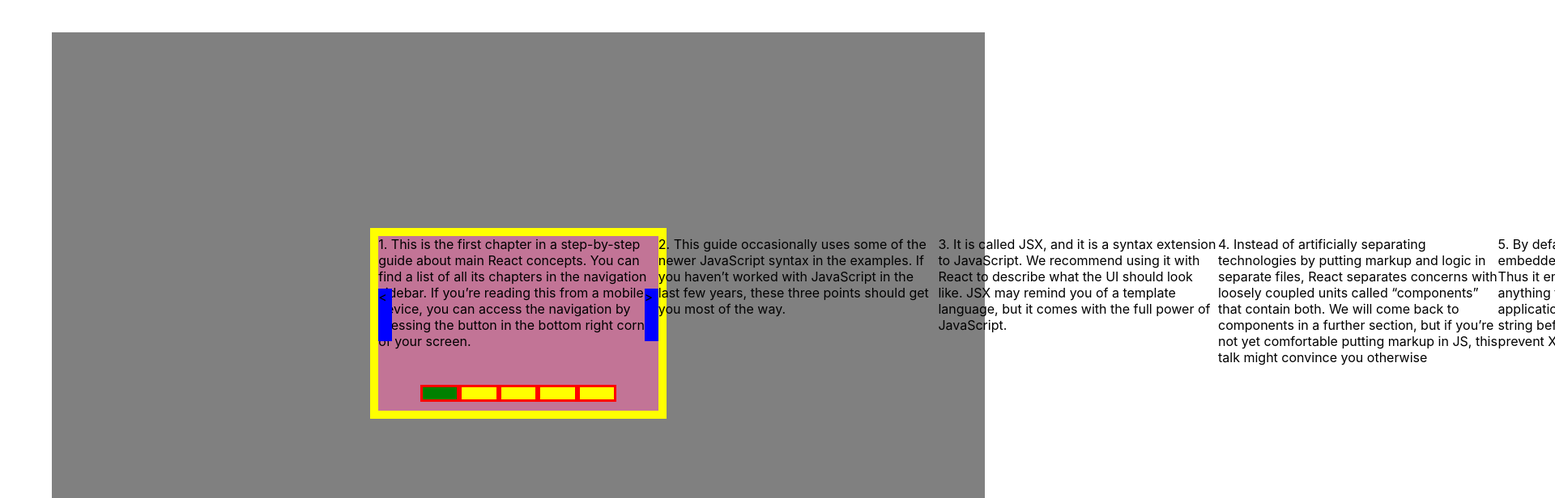
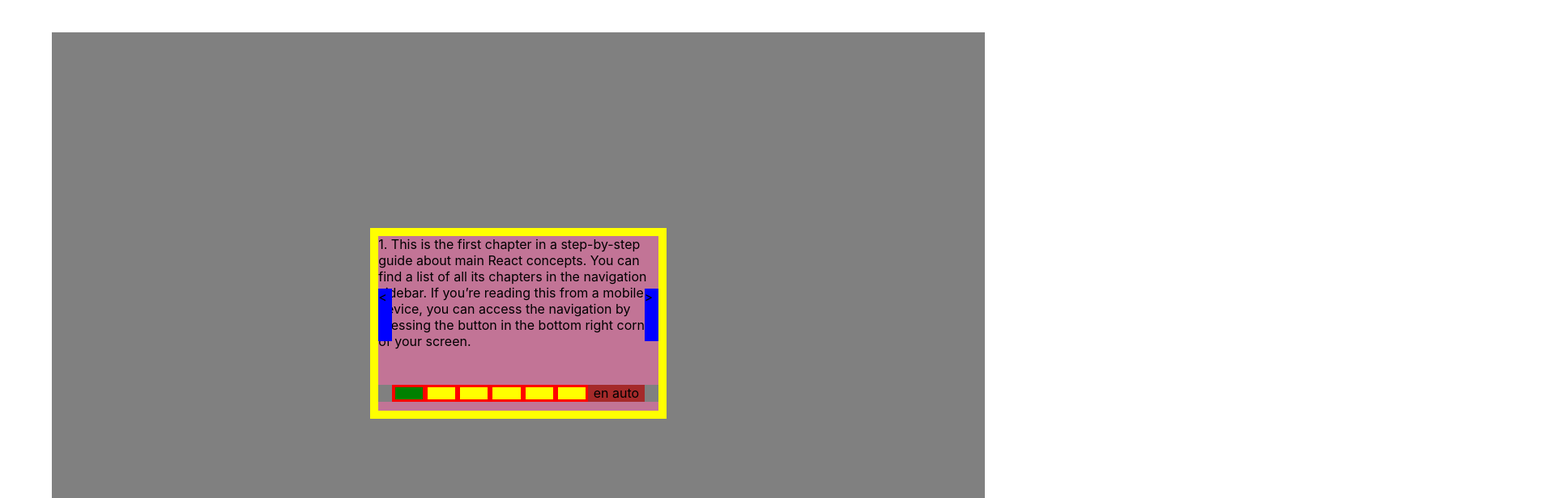
Before and after one commit to maxyou/react-ts-slider, a React (Create React App) app: page / in a window 1280 px wide. Shown: the top 616 px of the page at 81% size, 1920 px wide, since content can reach past the window. Built offline with nearby package versions, Linux system fonts and the light colour scheme.

Commit message:
en or dis autoplay

```diff
--- a/src/App.tsx
+++ b/src/App.tsx
@@ -35,6 +35,7 @@ function App() {
           <div><span>3. It is called JSX, and it is a syntax extension to JavaScript. We recommend using it with React to describe what the UI should look like. JSX may remind you of a template language, but it comes with the full power of JavaScript.</span></div>
           <div><span>4. Instead of artificially separating technologies by putting markup and logic in separate files, React separates concerns with loosely coupled units called “components” that contain both. We will come back to components in a further section, but if you’re not yet comfortable putting markup in JS, this talk might convince you otherwise</span></div>
           <div><span>5. By default, React DOM escapes any values embedded in JSX before rendering them. Thus it ensures that you can never inject anything that’s not explicitly written in your application. Everything is converted to a string before being rendered. This helps prevent XSS (cross-site-scripting) attacks.</span></div>
+          <div><span>6. By default, React DOM escapes any values embedded in JSX before rendering them. Thus it ensures that you can never inject anything that’s not explicitly written in your application. Everything is converted to a string before being rendered. This helps prevent XSS (cross-site-scripting) attacks.</span></div>
         </Carousel>
 
       </StyledDivByUser>
--- a/src/view/carousel/index.tsx
+++ b/src/view/carousel/index.tsx
@@ -9,7 +9,7 @@ const StyledDivCarousel = styled.div`
     height: 100%;
     background-color: #c27496;
     position: relative;
-    //overflow: hidden;
+    overflow: hidden;
 `
 
 const StyledDivWin = styled.div<{left: number}>`
@@ -40,7 +40,24 @@ const StyledDivRightArrow = styled.div`
     right:0%;
     background-color: blue;
 `
-
+const StyledDivProgress = styled.div`
+    width: 100%;
+    height: 10%;
+    position:absolute;
+    bottom:5%;
+    background-color: gray;
+    display: flex;
+    justify-content: center;
+    align-items: stretch;
+`
+const StyledDivAutoPlay = styled.div`
+    width: 20%;
+    height: 100%;
+    background-color: brown;
+    display: flex;
+    justify-content: center;
+    align-items: stretch;
+`
 interface CarouselOption {
   slideTime: number,
   autoPlay: boolean
@@ -59,6 +76,7 @@ function Carousel(props: IProps) {
   const childrenNumber = childrenSub.length
 
   const childrenLeft:number[] = []
+  const [autoPlay, setAutoPlay] = useState(props.option.autoPlay)
   const [currentSub, setCurrentSub] = useState(1) //1~n
   const [runNumber, setRunNumber] = useState(1) //1~n
 
@@ -88,6 +106,7 @@ function Carousel(props: IProps) {
   function onArrowRightClicked(e:any){
     // alert('right')
     console.log(e.target.id)
+
     if(currentSub<childrenNumber){
       setLeft(childrenLeft[(currentSub+1)-1])
       setCurrentSub(currentSub+1)
@@ -106,20 +125,26 @@ function Carousel(props: IProps) {
     }
   }
 
+  function enableAutoPlay(){
+    setAutoPlay(!autoPlay)
+  }
   return <StyledDivCarousel>
     <StyledDivWin left={left}>
       {childrenSub}
     </StyledDivWin>
     <StyledDivLeftArrow onClick={onArrowLeftClicked}  id='leftArrow'>{`<`}</StyledDivLeftArrow>
     <StyledDivRightArrow onClick={onArrowRightClicked} id='rightArrow'>{`>`}</StyledDivRightArrow>
+    <StyledDivProgress>
       <Progress
         childrenNum={childrenNumber}
         currentSub={currentSub}
         callback={onProgressAnimState}
-      progressCtrl={ProgressCtrl.RUN}
+        progressCtrl={autoPlay?ProgressCtrl.RUN:ProgressCtrl.PAUSE}
         runNumber={runNumber}
         >
       </Progress>
+    <StyledDivAutoPlay onClick={enableAutoPlay}>{autoPlay?'dis auto':'en auto'}</StyledDivAutoPlay>
+    </StyledDivProgress>
   </StyledDivCarousel>
 }
 
--- a/src/view/carousel/progress.tsx
+++ b/src/view/carousel/progress.tsx
@@ -4,10 +4,7 @@ import { keyframes } from 'styled-components'
 
 const StyledDivProcess = styled.div`
     width: 70%;
-    height: 10%;
-    position:absolute;
-    bottom:5%;
-    left:15%;
+    height: 100%;
     background-color: red;
     display: flex;
     justify-content: center;
@@ -74,8 +71,16 @@ export default function Progress(props: IProgress) {
     // console.log(`in Progress(): childrenProgress.push(), props.runNumber:${props.runNumber}`)
     childrenProgress.push(<StyledDivProgressMax key={i}>
       <StyledDivProgressValue
-        widthPreset={i<props.currentSub?100:0}
-        animName={props.currentSub==i?(props.runNumber%2==0?progress0to100:progress0to100_2):null}
+        widthPreset={i<=props.currentSub?100:0}
+        animName={
+          props.progressCtrl==Ctrl.RUN?
+          (
+            props.currentSub==i
+            ?(props.runNumber%2==0?progress0to100:progress0to100_2)
+            :null
+          )
+          :null
+        }
         // animName={props.runNumber%2==0?progress0to100:null}
         animPlayState={progressCtrl2AnimPlayState(props.progressCtrl)}
         onAnimationStart={onProgressAnimationStart}
```
Lines whose indentation alone changed are shown as unchanged.
